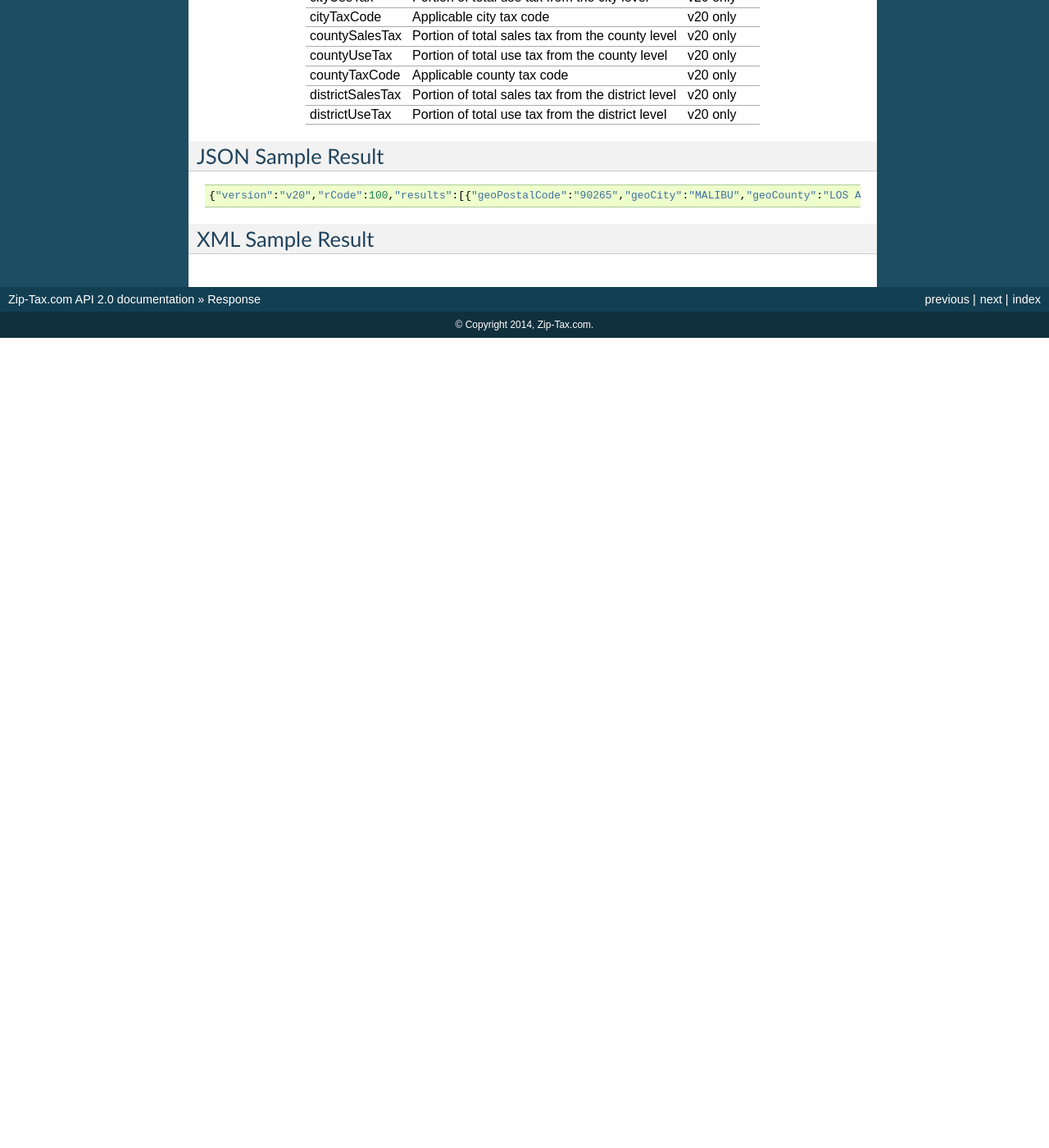
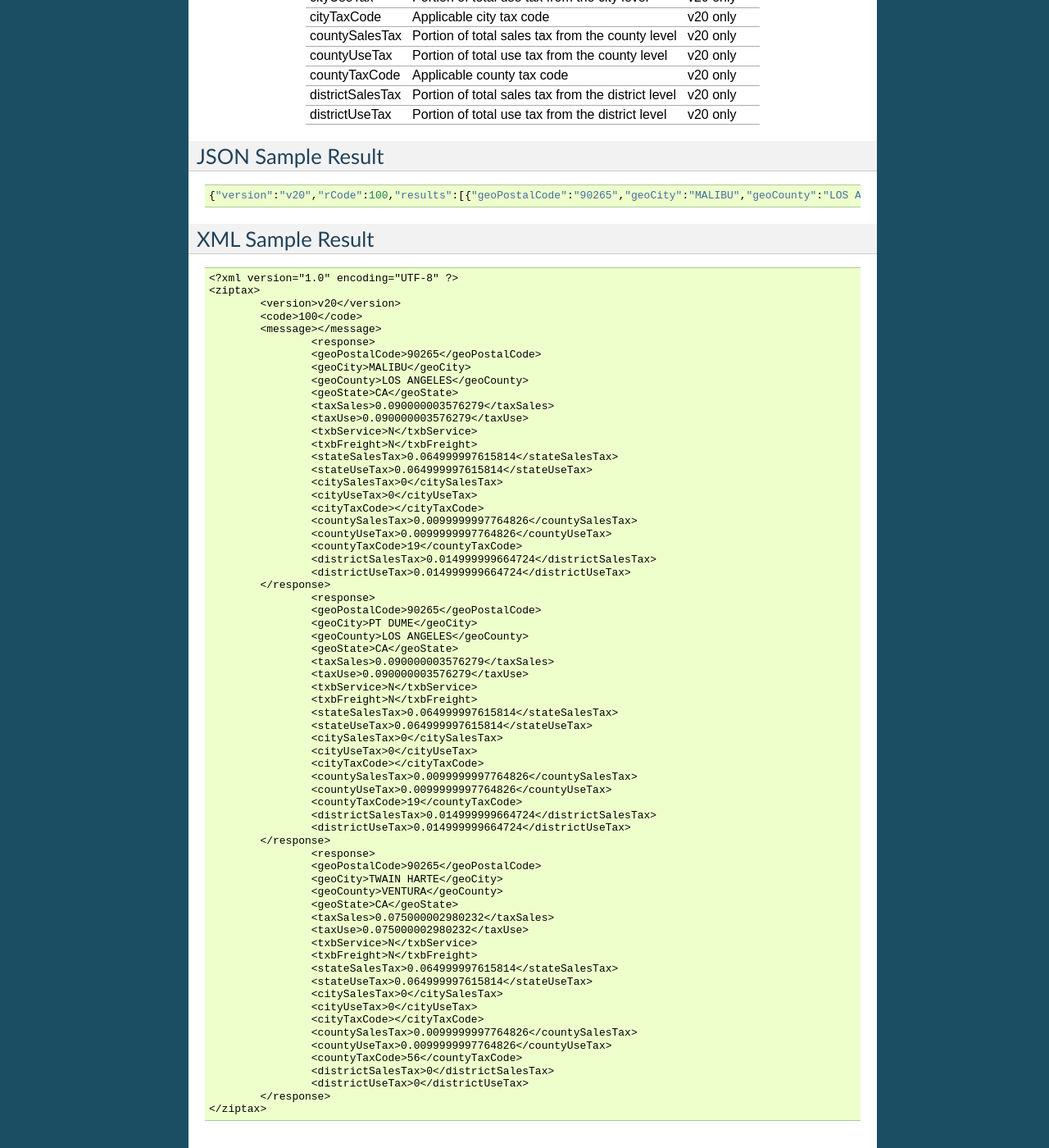
Before and after one commit to ZipTax/zip-tax-docs, a Sphinx documentation site: the page built from docs/api_response.rst, in a window 1280 px wide and 1400 px high, scrolled down 965 px. Shown: the whole window at 82% size. Built offline with Sphinx 7.4.7, drawn with Linux system fonts in a browser that asks for light colours; pages that are not in the unit, such as notebooks, are missing from menus; before the commit the page ends 1377 px from its top, so only the background shows below that.

Commit message:
update for samples

```diff
--- a/docs/api_response.rst
+++ b/docs/api_response.rst
@@ -86,8 +86,76 @@ JSON Sample Result
 ------------------
 ::
 
-{"version":"v20","rCode":100,"results":[{"geoPostalCode":"90265","geoCity":"MALIBU","geoCounty":"LOS ANGELES","geoState":"CA","taxSales":0.090000003576279,"taxUse":0.090000003576279,"txbService":"N","txbFreight":"N","stateSalesTax":0.064999997615814,"stateUseTax":0.064999997615814,"citySalesTax":0,"cityUseTax":0,"cityTaxCode":"","countySalesTax":0.0099999997764826,"countyUseTax":0.0099999997764826,"countyTaxCode":"19","districtSalesTax":0.014999999664724,"districtUseTax":0.014999999664724},{"geoPostalCode":"90265","geoCity":"PT DUME","geoCounty":"LOS ANGELES","geoState":"CA","taxSales":0.090000003576279,"taxUse":0.090000003576279,"txbService":"N","txbFreight":"N","stateSalesTax":0.064999997615814,"stateUseTax":0.064999997615814,"citySalesTax":0,"cityUseTax":0,"cityTaxCode":"","countySalesTax":0.0099999997764826,"countyUseTax":0.0099999997764826,"countyTaxCode":"19","districtSalesTax":0.014999999664724,"districtUseTax":0.014999999664724},{"geoPostalCode":"90265","geoCity":"TWAIN HARTE","geoCounty":"VENTURA","geoState":"CA","taxSales":0.075000002980232,"taxUse":0.075000002980232,"txbService":"N","txbFreight":"N","stateSalesTax":0.064999997615814,"stateUseTax":0.064999997615814,"citySalesTax":0,"cityUseTax":0,"cityTaxCode":"","countySalesTax":0.0099999997764826,"countyUseTax":0.0099999997764826,"countyTaxCode":"56","districtSalesTax":0,"districtUseTax":0}]}
+	{"version":"v20","rCode":100,"results":[{"geoPostalCode":"90265","geoCity":"MALIBU","geoCounty":"LOS ANGELES","geoState":"CA","taxSales":0.090000003576279,"taxUse":0.090000003576279,"txbService":"N","txbFreight":"N","stateSalesTax":0.064999997615814,"stateUseTax":0.064999997615814,"citySalesTax":0,"cityUseTax":0,"cityTaxCode":"","countySalesTax":0.0099999997764826,"countyUseTax":0.0099999997764826,"countyTaxCode":"19","districtSalesTax":0.014999999664724,"districtUseTax":0.014999999664724},{"geoPostalCode":"90265","geoCity":"PT DUME","geoCounty":"LOS ANGELES","geoState":"CA","taxSales":0.090000003576279,"taxUse":0.090000003576279,"txbService":"N","txbFreight":"N","stateSalesTax":0.064999997615814,"stateUseTax":0.064999997615814,"citySalesTax":0,"cityUseTax":0,"cityTaxCode":"","countySalesTax":0.0099999997764826,"countyUseTax":0.0099999997764826,"countyTaxCode":"19","districtSalesTax":0.014999999664724,"districtUseTax":0.014999999664724},{"geoPostalCode":"90265","geoCity":"TWAIN HARTE","geoCounty":"VENTURA","geoState":"CA","taxSales":0.075000002980232,"taxUse":0.075000002980232,"txbService":"N","txbFreight":"N","stateSalesTax":0.064999997615814,"stateUseTax":0.064999997615814,"citySalesTax":0,"cityUseTax":0,"cityTaxCode":"","countySalesTax":0.0099999997764826,"countyUseTax":0.0099999997764826,"countyTaxCode":"56","districtSalesTax":0,"districtUseTax":0}]}
 
 
 XML Sample Result
 -----------------
+::
+
+	<?xml version="1.0" encoding="UTF-8" ?>
+	<ziptax>
+		<version>v20</version>
+		<code>100</code>
+		<message></message>
+			<response>
+			<geoPostalCode>90265</geoPostalCode>
+			<geoCity>MALIBU</geoCity>
+			<geoCounty>LOS ANGELES</geoCounty>
+			<geoState>CA</geoState>
+			<taxSales>0.090000003576279</taxSales>
+			<taxUse>0.090000003576279</taxUse>
+			<txbService>N</txbService>
+			<txbFreight>N</txbFreight>
+			<stateSalesTax>0.064999997615814</stateSalesTax>
+			<stateUseTax>0.064999997615814</stateUseTax>
+			<citySalesTax>0</citySalesTax>
+			<cityUseTax>0</cityUseTax>
+			<cityTaxCode></cityTaxCode>
+			<countySalesTax>0.0099999997764826</countySalesTax>
+			<countyUseTax>0.0099999997764826</countyUseTax>
+			<countyTaxCode>19</countyTaxCode>
+			<districtSalesTax>0.014999999664724</districtSalesTax>
+			<districtUseTax>0.014999999664724</districtUseTax>
+		</response>
+			<response>
+			<geoPostalCode>90265</geoPostalCode>
+			<geoCity>PT DUME</geoCity>
+			<geoCounty>LOS ANGELES</geoCounty>
+			<geoState>CA</geoState>
+			<taxSales>0.090000003576279</taxSales>
+			<taxUse>0.090000003576279</taxUse>
+			<txbService>N</txbService>
+			<txbFreight>N</txbFreight>
+			<stateSalesTax>0.064999997615814</stateSalesTax>
+			<stateUseTax>0.064999997615814</stateUseTax>
+			<citySalesTax>0</citySalesTax>
+			<cityUseTax>0</cityUseTax>
+			<cityTaxCode></cityTaxCode>
+			<countySalesTax>0.0099999997764826</countySalesTax>
+			<countyUseTax>0.0099999997764826</countyUseTax>
+			<countyTaxCode>19</countyTaxCode>
+			<districtSalesTax>0.014999999664724</districtSalesTax>
+			<districtUseTax>0.014999999664724</districtUseTax>
+		</response>
+			<response>
+			<geoPostalCode>90265</geoPostalCode>
+			<geoCity>TWAIN HARTE</geoCity>
+			<geoCounty>VENTURA</geoCounty>
+			<geoState>CA</geoState>
+			<taxSales>0.075000002980232</taxSales>
+			<taxUse>0.075000002980232</taxUse>
+			<txbService>N</txbService>
+			<txbFreight>N</txbFreight>
+			<stateSalesTax>0.064999997615814</stateSalesTax>
+			<stateUseTax>0.064999997615814</stateUseTax>
+			<citySalesTax>0</citySalesTax>
+			<cityUseTax>0</cityUseTax>
+			<cityTaxCode></cityTaxCode>
+			<countySalesTax>0.0099999997764826</countySalesTax>
+			<countyUseTax>0.0099999997764826</countyUseTax>
+			<countyTaxCode>56</countyTaxCode>
+			<districtSalesTax>0</districtSalesTax>
+			<districtUseTax>0</districtUseTax>
+		</response>
+	</ziptax>
```
